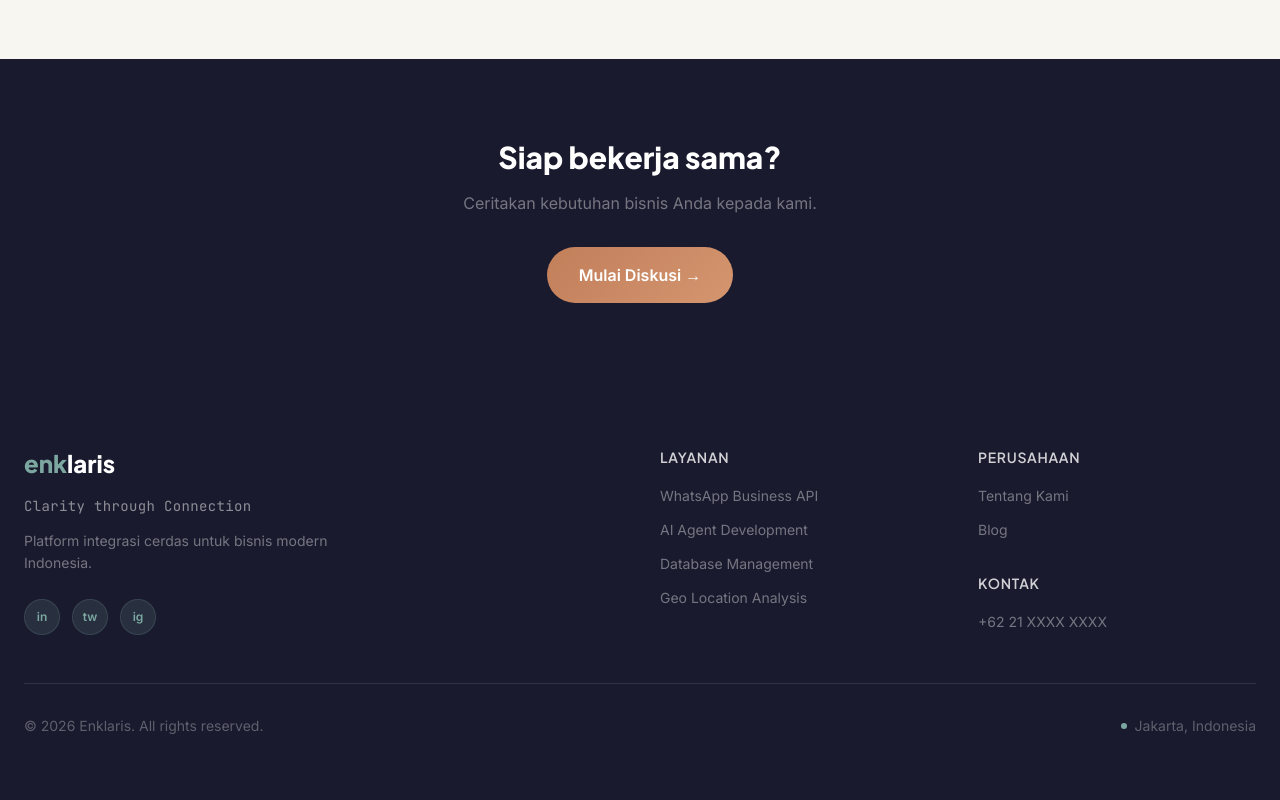
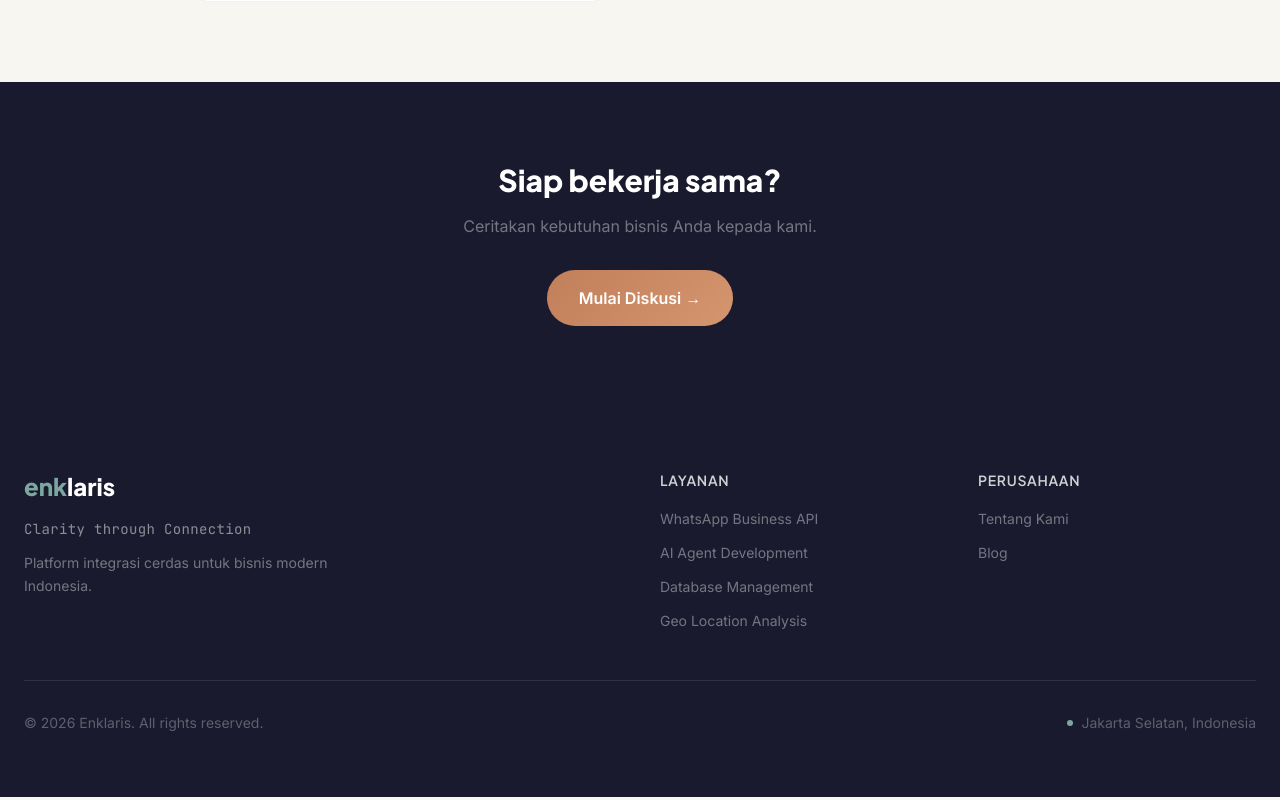
Before and after one commit to wah-rew/enklaris, a Next.js app: page /tentang in a window 1280 px wide. Shown: the part 2240-3040 px from the top of the page. Built offline with nearby package versions, Linux system fonts and the light colour scheme.

Commit message:
fix: remove kontak section + social icons from footer, fix address

```diff
--- a/app/tentang/page.tsx
+++ b/app/tentang/page.tsx
@@ -151,9 +151,10 @@
                   <div>
                     <p className="font-jakarta font-bold text-obsidian mb-1">Kantor Pusat</p>
                     <p className="text-sm text-muted leading-relaxed">
-                      Jl. Kemang Raya No. 78<br />
-                      Kebayoran Baru, Jakarta Selatan<br />
-                      DKI Jakarta 12730<br />
+                      AD Premier Office Park<br />
+                      Jl. TB Simatupang No.5<br />
+                      Ragunan, Pasar Minggu<br />
+                      Jakarta Selatan 12550<br />
                       Indonesia
                     </p>
                   </div>
--- a/components/Footer.tsx
+++ b/components/Footer.tsx
@@ -17,23 +17,6 @@
             <p className="text-white/40 text-sm mt-3 leading-relaxed max-w-xs">
               Platform integrasi cerdas untuk bisnis modern Indonesia.
             </p>
-            <div className="flex gap-3 mt-6">
-              {/* Social icons as CSS shapes */}
-              {["in", "tw", "ig"].map((s) => (
-                <a
-                  key={s}
-                  href="#"
-                  className="w-9 h-9 rounded-full flex items-center justify-center text-xs font-bold transition-all duration-200 hover:scale-110"
-                  style={{
-                    background: "rgba(123,167,160,0.15)",
-                    color: "#7BA7A0",
-                    border: "1px solid rgba(123,167,160,0.2)",
-                  }}
-                >
-                  {s}
-                </a>
-              ))}
-            </div>
           </div>
 
           {/* Layanan */}
@@ -60,12 +43,12 @@
             </ul>
           </div>
 
-          {/* Perusahaan & Kontak */}
+          {/* Perusahaan */}
           <div>
             <h4 className="text-sm font-semibold text-white/80 mb-4 uppercase tracking-wider font-jakarta">
               Perusahaan
             </h4>
-            <ul className="space-y-2.5 mb-8">
+            <ul className="space-y-2.5">
               {[
                 { label: "Tentang Kami", href: "/tentang" },
                 { label: "Blog", href: "/blog" },
@@ -80,16 +63,6 @@
                 </li>
               ))}
             </ul>
-            <h4 className="text-sm font-semibold text-white/80 mb-4 uppercase tracking-wider font-jakarta">
-              Kontak
-            </h4>
-            <ul className="space-y-2.5">
-              {["+62 21 XXXX XXXX"].map((item) => (
-                <li key={item}>
-                  <span className="text-sm text-white/40">{item}</span>
-                </li>
-              ))}
-            </ul>
           </div>
         </div>
 
@@ -99,11 +72,8 @@
             © 2026 Enklaris. All rights reserved.
           </p>
           <div className="flex items-center gap-2 text-sm text-white/30">
-            <span
-              className="w-1.5 h-1.5 rounded-full"
-              style={{ background: "#7BA7A0" }}
-            />
-            Jakarta, Indonesia
+            <span className="w-1.5 h-1.5 rounded-full" style={{ background: "#7BA7A0" }} />
+            Jakarta Selatan, Indonesia
           </div>
         </div>
       </div>
```
